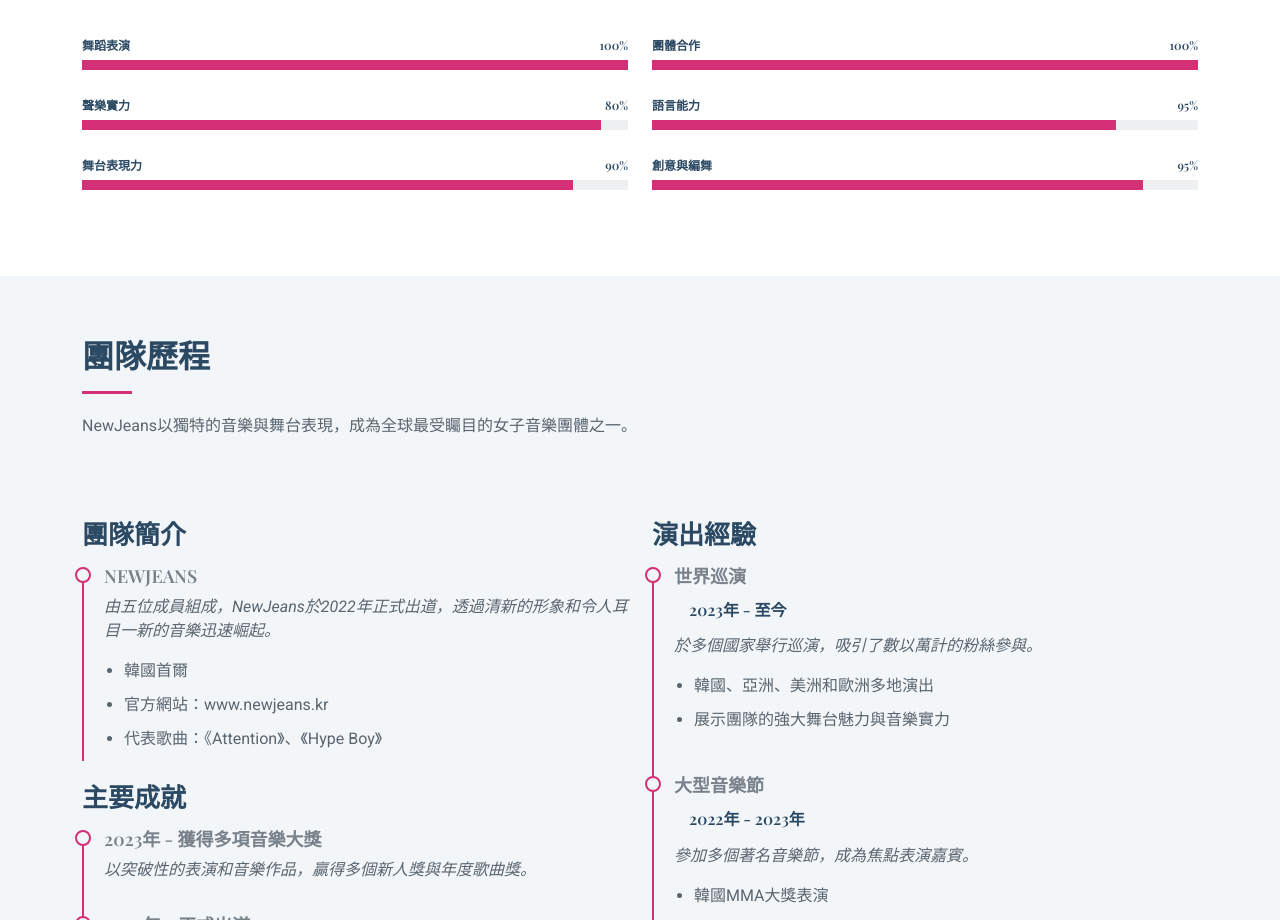
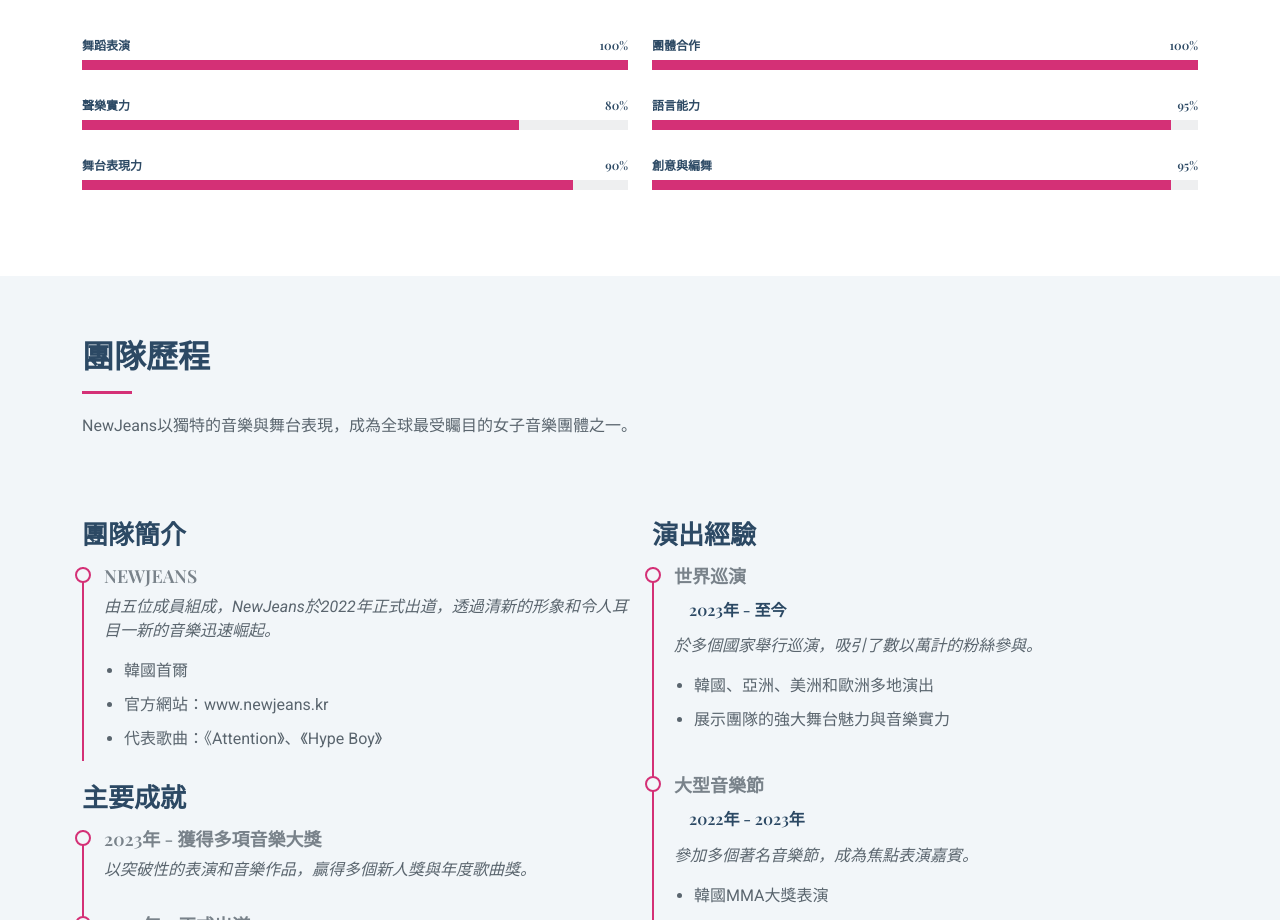
Before and after one commit to LIangyuchenPu203/LIangyuchenPu203.github.io, a plain HTML site: page index.html in a window 1280 px wide. Shown: the part 1660-2580 px from the top of the page. Drawn offline with nearby package versions, Linux system fonts and the light colour scheme; a web font is replaced by a local one.

Commit message:
Update index.html

```diff
--- a/index.html
+++ b/index.html
@@ -170,7 +170,7 @@
         <div class="progress">
           <span class="skill"><span>聲樂實力</span> <i class="val">80%</i></span>
           <div class="progress-bar-wrap">
-            <div class="progress-bar" role="progressbar" aria-valuenow="95" aria-valuemin="0" aria-valuemax="100">
+            <div class="progress-bar" role="progressbar" aria-valuenow="80" aria-valuemin="0" aria-valuemax="100">
             </div>
           </div>
         </div><!-- End Skills Item -->
@@ -198,7 +198,7 @@
         <div class="progress">
           <span class="skill"><span>語言能力</span> <i class="val">95%</i></span>
           <div class="progress-bar-wrap">
-            <div class="progress-bar" role="progressbar" aria-valuenow="85" aria-valuemin="0" aria-valuemax="100">
+            <div class="progress-bar" role="progressbar" aria-valuenow="95" aria-valuemin="0" aria-valuemax="100">
             </div>
           </div>
         </div><!-- End Skills Item -->
@@ -206,7 +206,7 @@
         <div class="progress">
           <span class="skill"><span>創意與編舞</span> <i class="val">95%</i></span>
           <div class="progress-bar-wrap">
-            <div class="progress-bar" role="progressbar" aria-valuenow="90" aria-valuemin="0" aria-valuemax="100">
+            <div class="progress-bar" role="progressbar" aria-valuenow="95" aria-valuemin="0" aria-valuemax="100">
             </div>
           </div>
         </div><!-- End Skills Item -->
```
